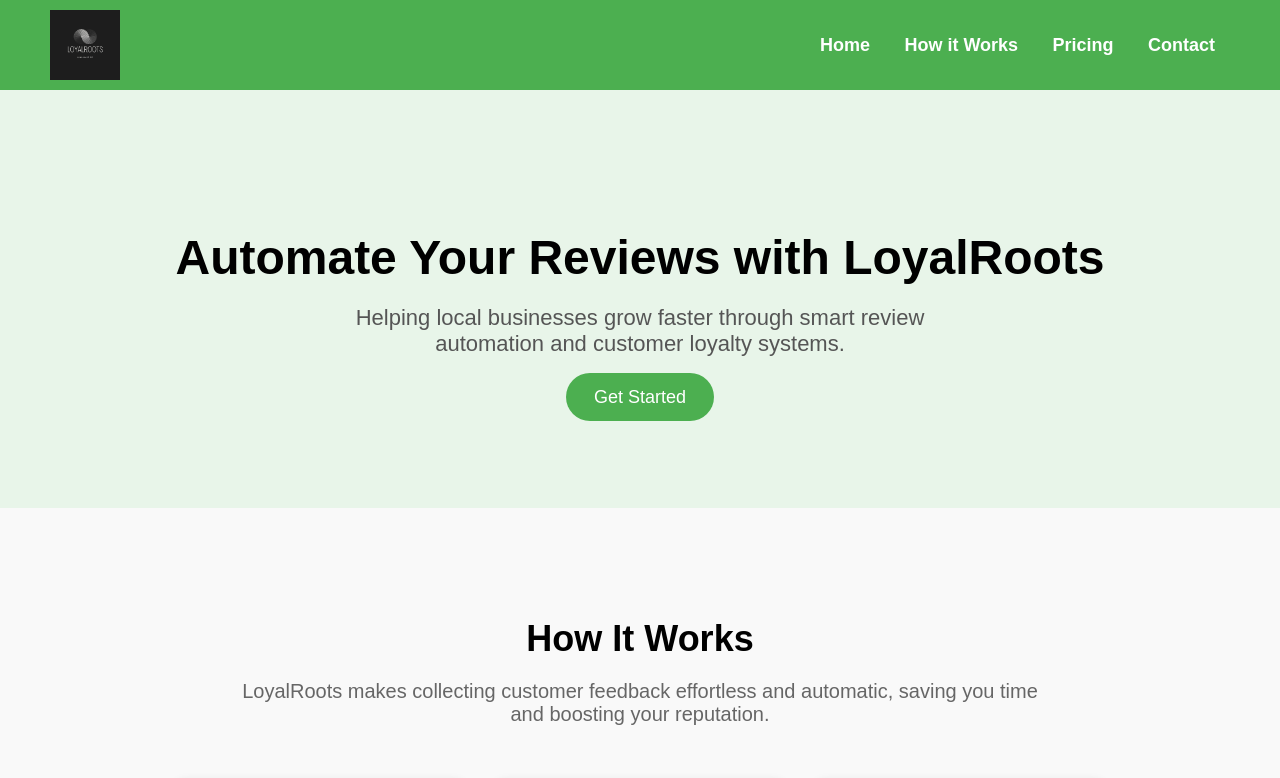
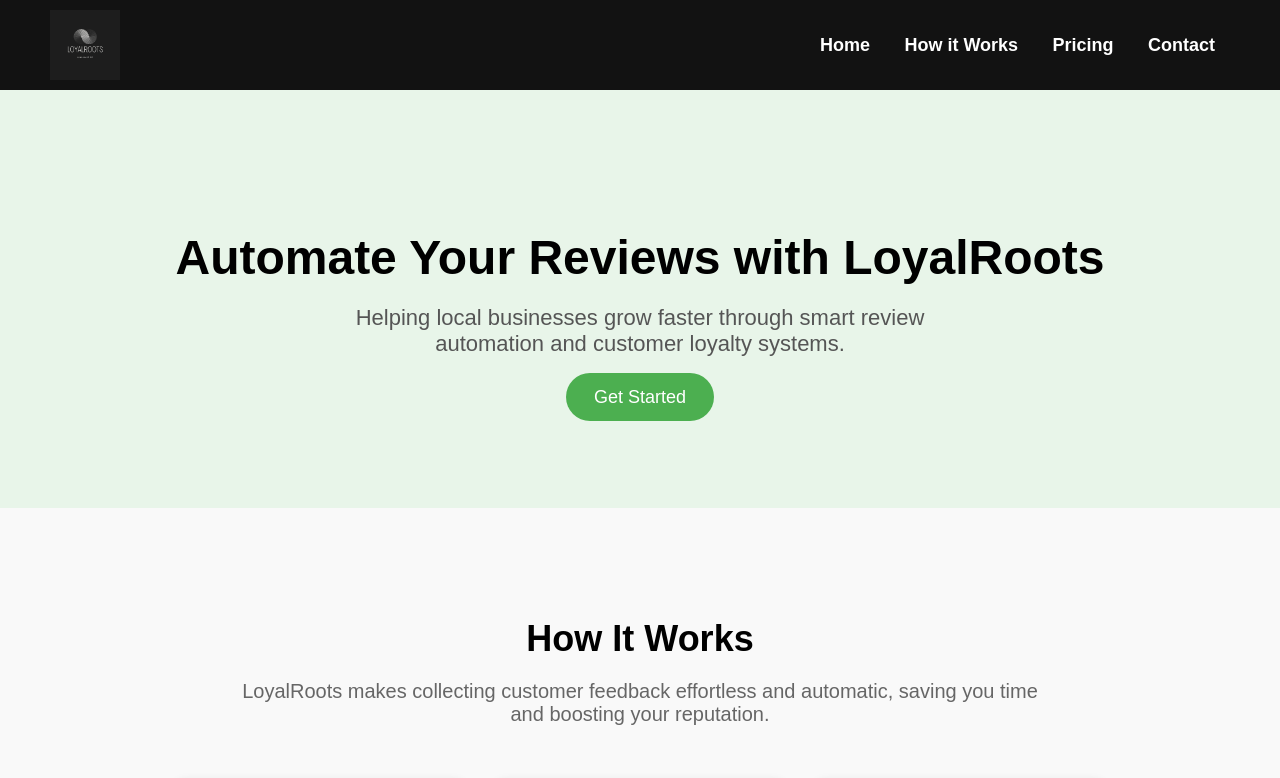
Before and after one commit to Bp3514282026/loyalroots, a plain HTML site: page index.html in a window 1280 px wide. Shown: the top 778 px of the page. Drawn offline with Linux system fonts and the light colour scheme.

Commit message:
Update index.html

```diff
--- a/index.html
+++ b/index.html
@@ -116,7 +116,7 @@
 <body>
 
 <!-- Navbar -->
-<nav style="display: flex; align-items: center; justify-content: space-between; padding: 10px 50px; background-color: #4CAF50;">
+<nav style="display: flex; align-items: center; justify-content: space-between; padding: 10px 50px; background-color: #121212;">
     <div style="display: flex; align-items: center;">
         <img src="LoYALROOTS.png" alt="LoyalRoots Logo" style="height: 70px; margin-right: 20px;">
     </div>
@@ -127,6 +127,7 @@
         <a href="#contact" style="color: white; margin: 0 15px; text-decoration: none; font-weight: bold;">Contact</a>
     </div>
 </nav>
+
 
 
 <!-- Hero Section -->
```
